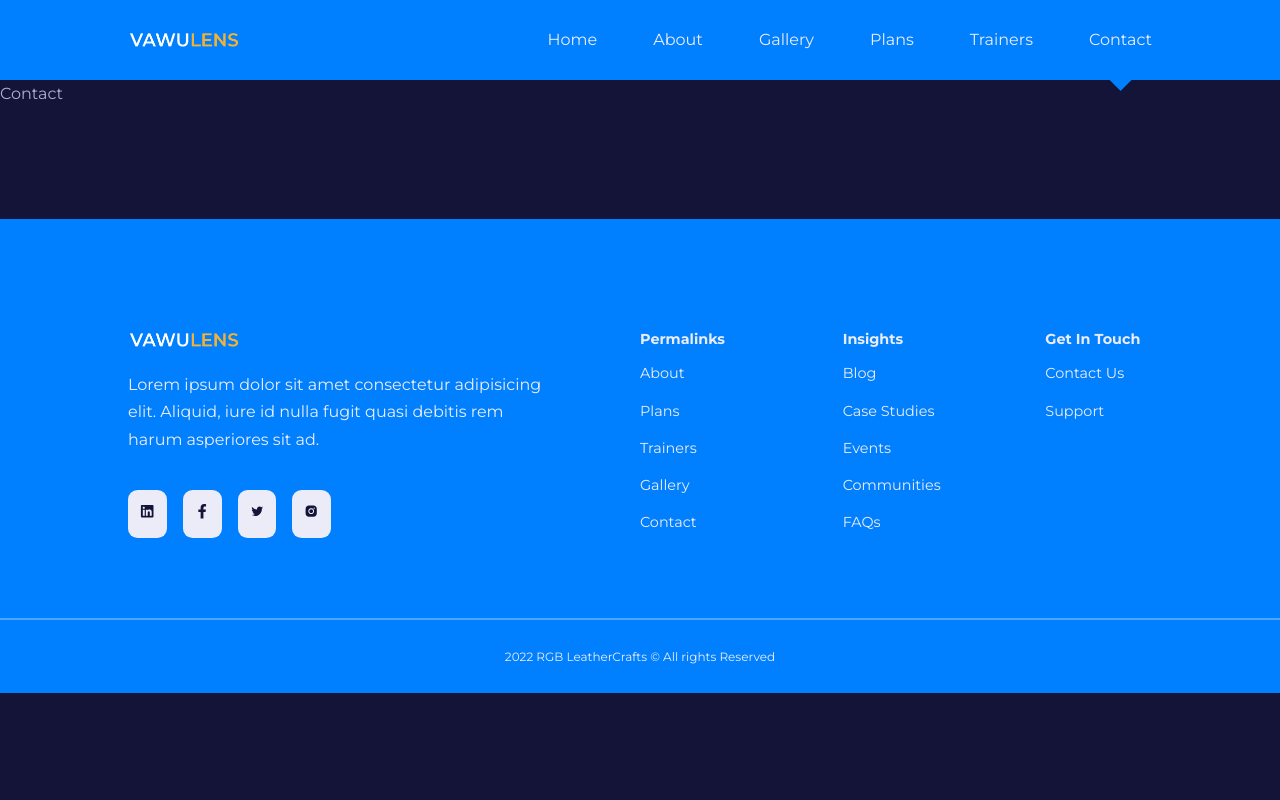
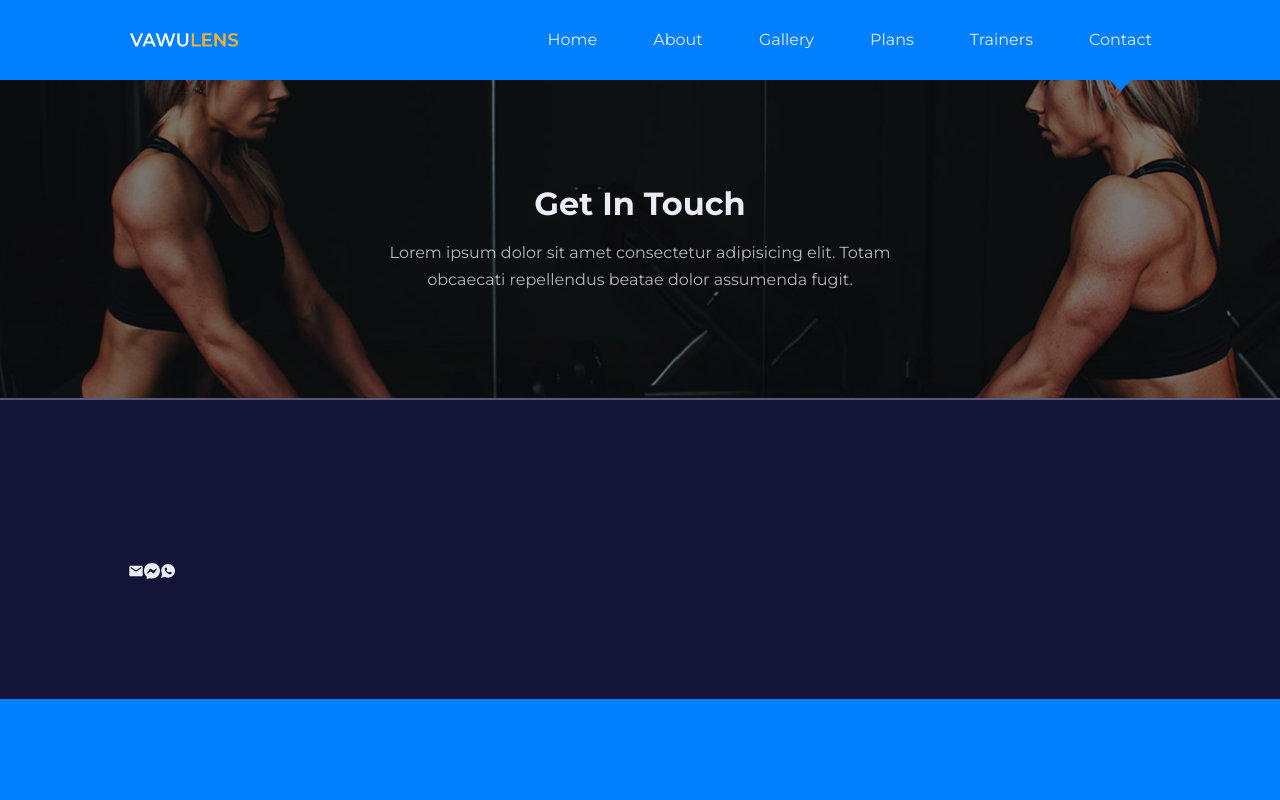
Before and after one commit to kodesand/React-website, a React (Vite) app: page /contact in a window 1280 px wide. Shown: the top 800 px of the page. Built offline with nearby package versions, Linux system fonts and the light colour scheme.

Commit message:
contact page structure

```diff
--- a/src/pages/contact/Contact.jsx
+++ b/src/pages/contact/Contact.jsx
@@ -1,5 +1,43 @@
+import Header from '@/components/Header'
+import HeaderImage from '/images/header_bg_2.jpg'
+import { MdEmail } from 'react-icons/md'
+import { BsMessenger } from 'react-icons/bs'
+import { IoLogoWhatsapp } from 'react-icons/io'
+
+import './contact.css'
+
 const Contact = () => {
-  return <div>Contact</div>
+  return (
+    <>
+      <Header title='Get In Touch' image={HeaderImage}>
+        Lorem ipsum dolor sit amet consectetur adipisicing elit. Totam obcaecati
+        repellendus beatae dolor assumenda fugit.
+      </Header>
+      <section className='contact'>
+        <div className='container contact__container'>
+          <div className='contact__wrapper'>
+            <a
+              href='mailto:support@egattor.com'
+              target='_blank'
+              rel='noreferrer noopener'
+            >
+              <MdEmail />
+            </a>
+            <a
+              href='https://facebook.com/tatakrgb'
+              target='_blank'
+              rel='noreferrer noopener'
+            >
+              <BsMessenger />
+            </a>
+            <a href='https://wa.me' target='_blank' rel='noreferrer noopener'>
+              <IoLogoWhatsapp />
+            </a>
+          </div>
+        </div>
+      </section>
+    </>
+  )
 }
 
 export default Contact
--- a/src/pages/home/Home.jsx
+++ b/src/pages/home/Home.jsx
@@ -3,7 +3,6 @@ import Programs from '@/components/Programs'
 import Values from '@/components/Values'
 import FAQs from '@/components/FAQs'
 import Testimonials from '@/components/Testimonials'
-import Footer from '@/components/Footer'
 
 import './home.css'
 
@@ -15,7 +14,6 @@ const Home = () => {
       <Values />
       <FAQs />
       <Testimonials />
-      <Footer />
     </>
   )
 }
```
